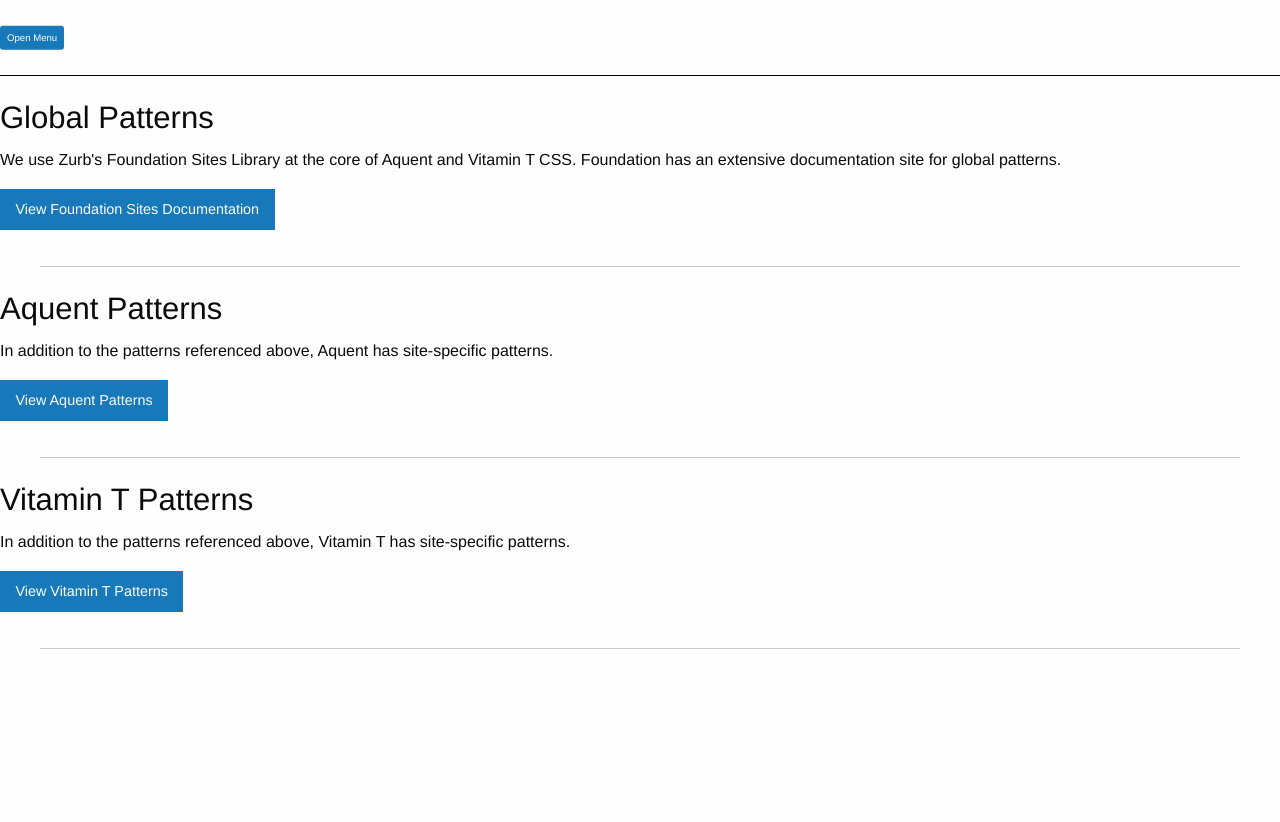
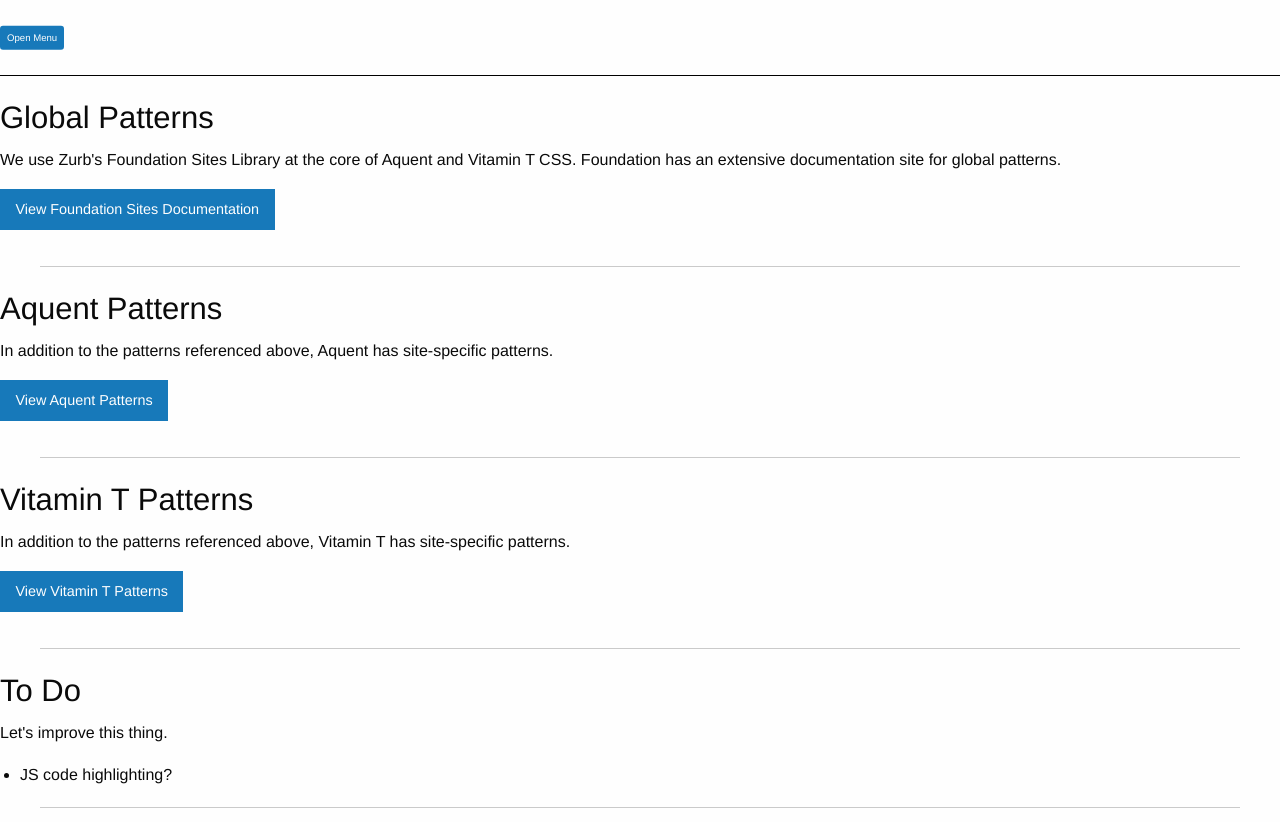
Before and after one commit to harrinry/aquent.github.io, a plain HTML site: page pattern-library/index.html in a window 1280 px wide. Before the commit the page ends 800 px from the top, so only its background shows below. Drawn offline with nearby package versions, Linux system fonts and the light colour scheme; some icons are missing; a web font is replaced by a local one.

Commit message:
Adds To Do List

```diff
--- a/pattern-library/index.html
+++ b/pattern-library/index.html
@@ -61,6 +61,14 @@
               <p><a class="button" href="vitamin-t.html">View Vitamin T Patterns</a></p>
             </section>
             <hr>
+            <section id="to-do">
+              <h3>To Do</h3>
+              <p>Let's improve this thing.</p>
+              <ul>
+                <li>JS code highlighting?</li>
+              </ul>
+            </section>
+            <hr>
           </div>
         </div>
       </div>
```
Also changed, not shown: pattern-library/vitamin-t.html (indentation only).
